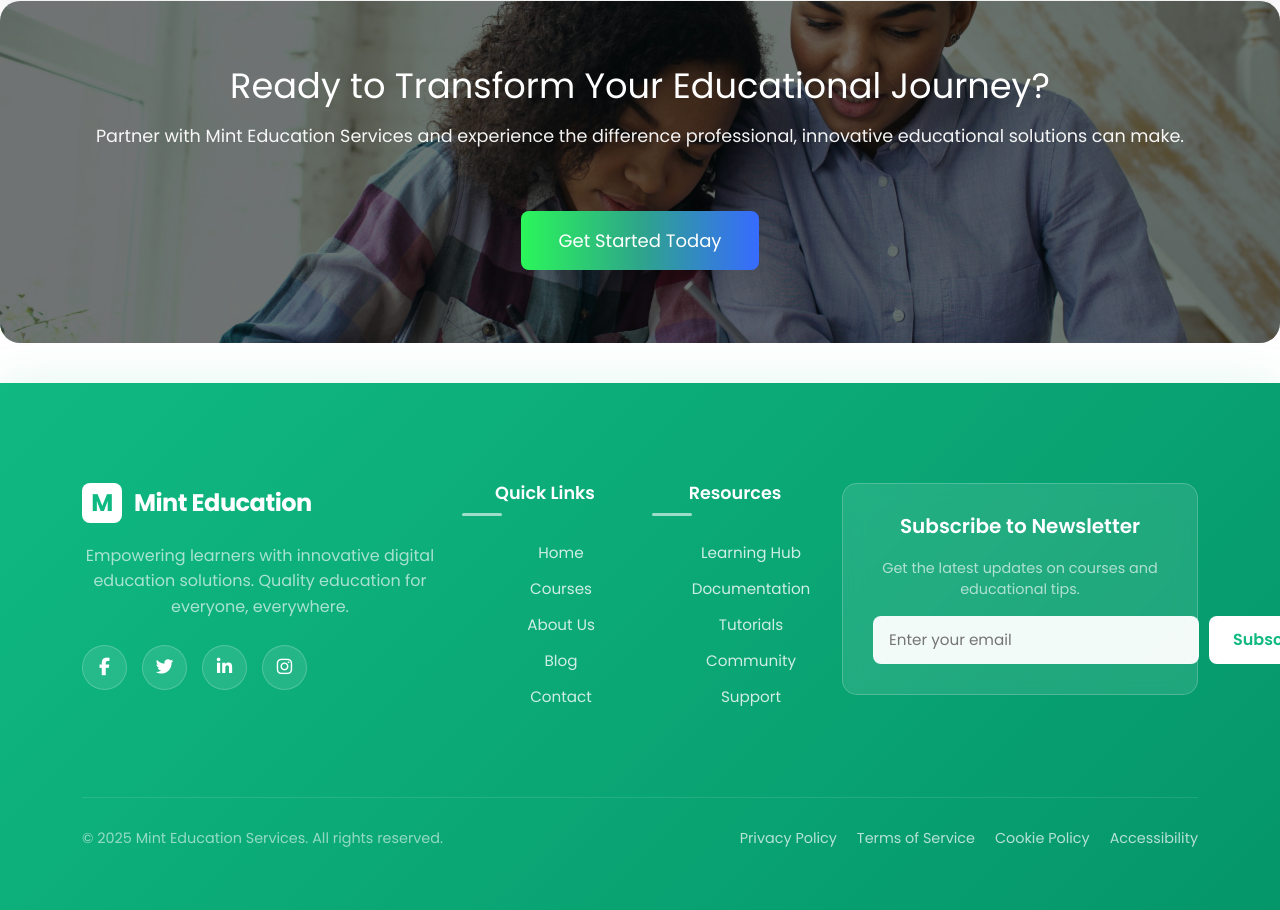
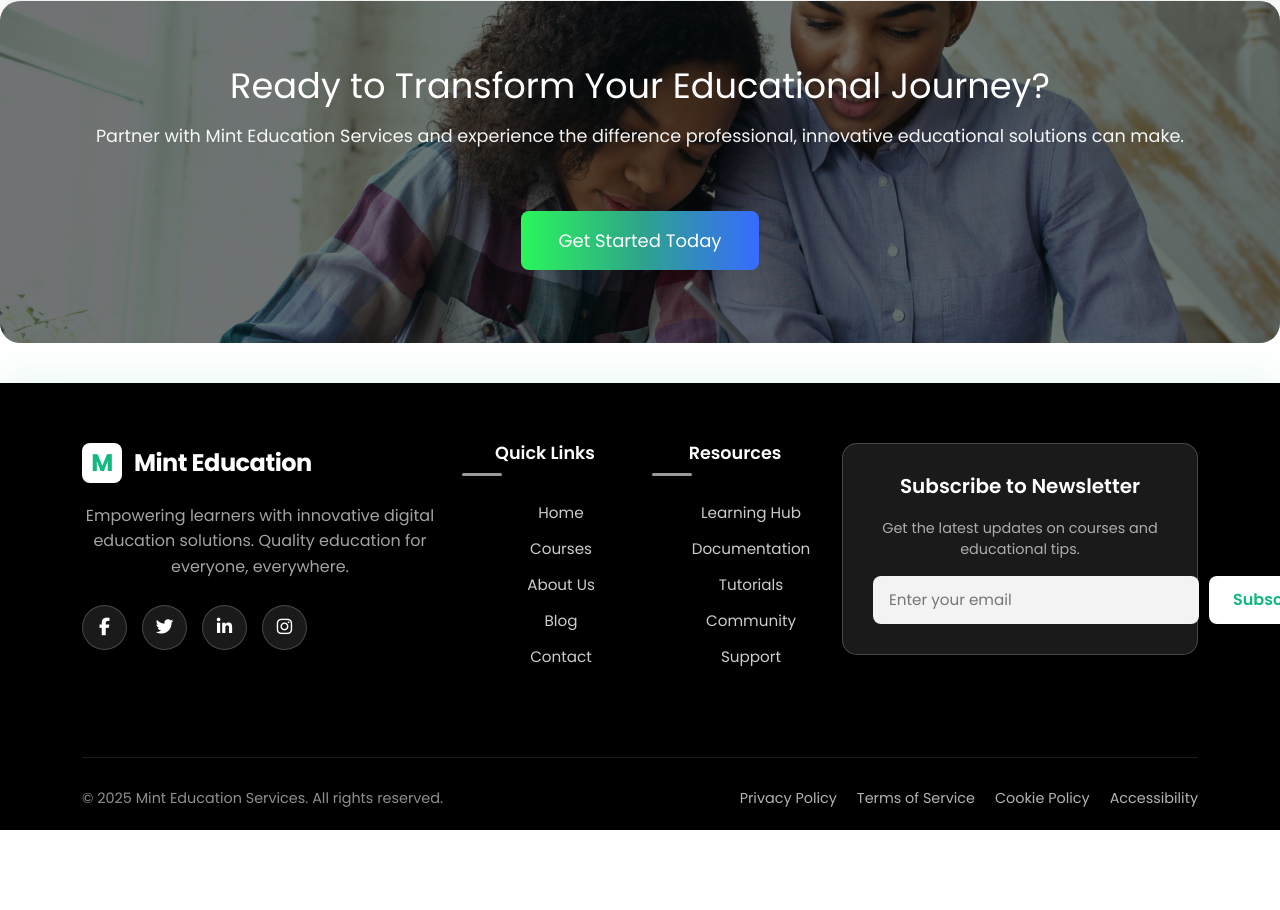
Before and after one commit to Zarah08/Mint-Education-Services, a plain HTML site: page index.html in a window 1280 px wide. Shown: the part 2125-3035 px from the top of the page. After the commit the page ends 2955 px from the top, so only its background shows below. Drawn offline with nearby package versions, Linux system fonts and the light colour scheme.

Commit message:
black foter and size changes

```diff
--- a/style.css
+++ b/style.css
@@ -1207,7 +1207,7 @@
 /* Footer Styles */
 .mint-footer {
     width: 100%;
-    background: linear-gradient(135deg, #10b981 0%, #059669 100%);
+    background: black;
     color: white;
     padding: 60px 0 0;
     margin-top: 40px;
@@ -1215,7 +1215,7 @@
 }
 
 .footer-content {
-    padding: 40px 0;
+    /* padding: 40px 0; */
 }
 
 .footer-section h5 {
```
